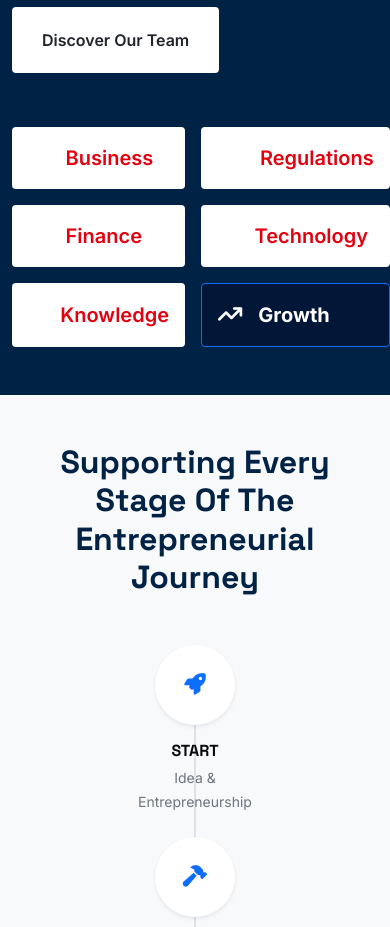
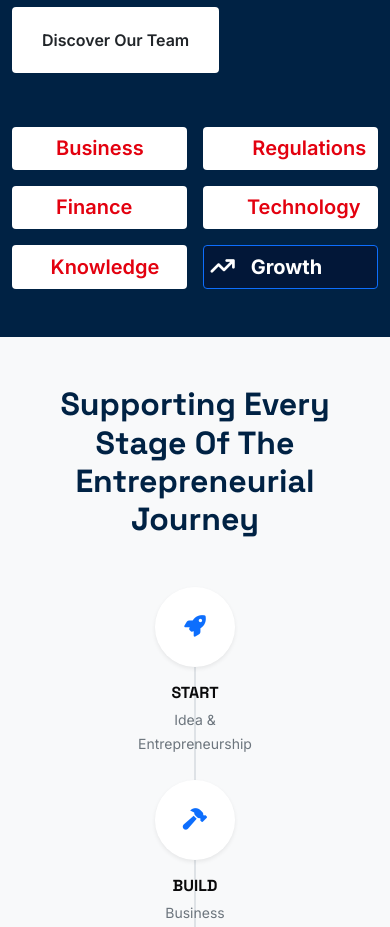
Before and after one commit to ehas1990/msmea, a plain HTML site: page index.html in a window 390 px wide. Shown: the part 4380-5307 px from the top of the page. Drawn offline with nearby package versions, Linux system fonts and the light colour scheme.

Commit message:
Update progression item padding for mobile

```diff
--- a/assets/css/home-modern.css
+++ b/assets/css/home-modern.css
@@ -391,6 +391,10 @@
         padding-bottom: 60px;
     }
 
+    .progression-item-v2.p-3.rounded.bg-white.bg-opacity-10.d-flex.align-items-center {
+        padding: 0.4rem !important;
+    }
+
     .home-hero-content-v2 {
         padding: 120px 15px;
     }
```
